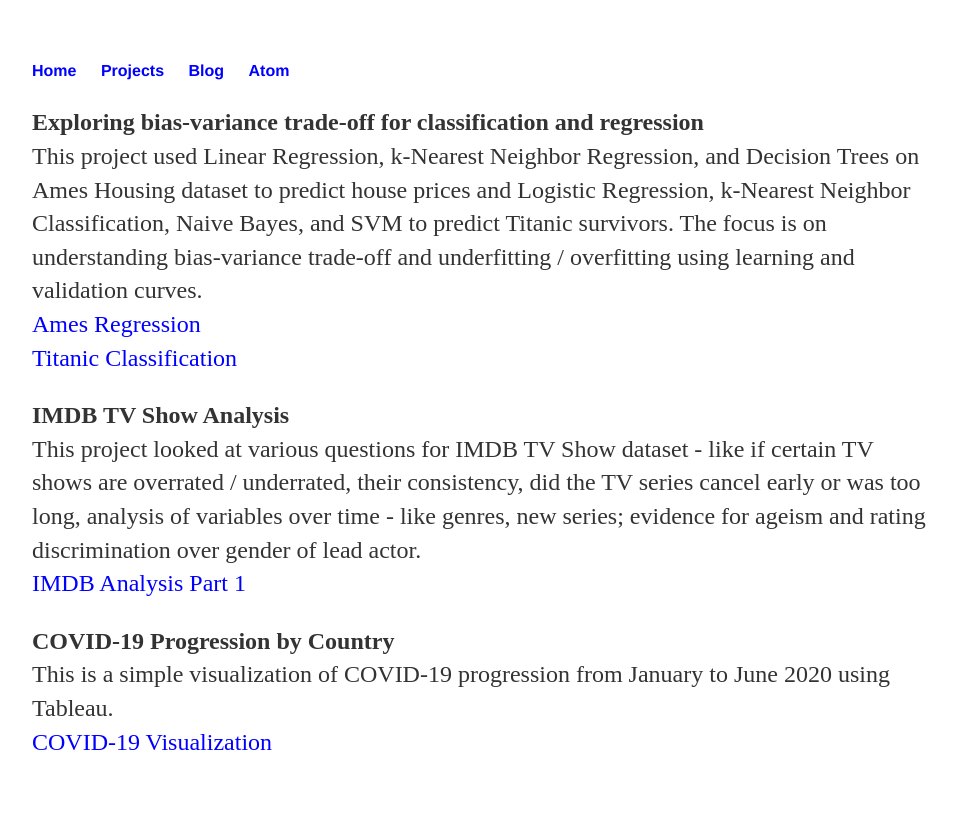
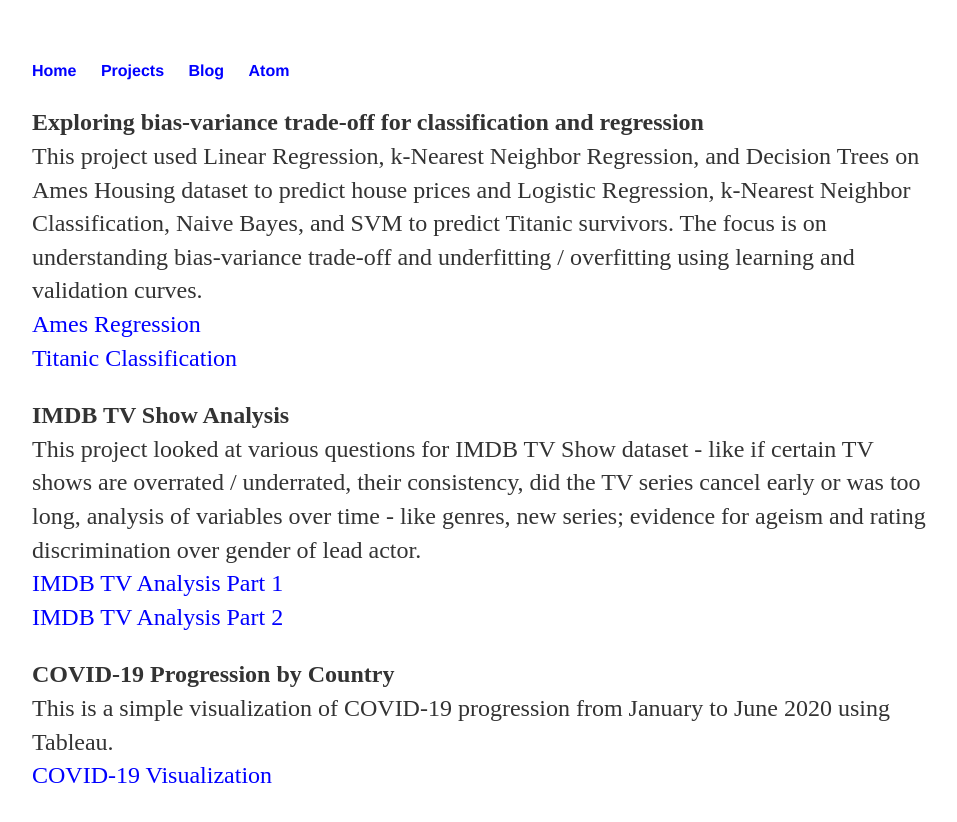
Before and after one commit to sabnanih/sabnanih.github.io, a Jekyll site: the page built from projects/index.md, in a window 1280 px wide. Shown: the top 822 px of the page, without its empty margins (160-1117 px from the left). Built offline with Jekyll 4.4.1, drawn with Linux system fonts in a browser that asks for light colours.

Commit message:
add missed images and update projects

```diff
--- a/projects/index.md
+++ b/projects/index.md
@@ -21,7 +21,8 @@ This project used Linear Regression, k-Nearest Neighbor Regression, and Decision
 
 **IMDB TV Show Analysis**
 This project looked at various questions for IMDB TV Show dataset - like if certain TV shows are overrated / underrated, their consistency, did the TV series cancel early or was too long, analysis of variables over time - like genres, new series; evidence for ageism and rating discrimination over gender of lead actor.
-<a href="/blog/2020/05/25/IMDB-TV-Show-Analysis" target="_blank" rel="nofollow">IMDB Analysis Part 1</a>
+<a href="/blog/2020/05/25/IMDB-TV-Show-Analysis" target="_blank" rel="nofollow">IMDB TV Analysis Part 1</a>
+<a href="/blog/2020/06/26/IMDB-TV-Show-Analysis-Part2" target="_blank" rel="nofollow">IMDB TV Analysis Part 2</a>
 
 **COVID-19 Progression by Country**
 This is a simple visualization of COVID-19 progression from January to June 2020 using Tableau.
```
Also changed, not shown: images/fig2.2a.png (added), images/fig2.2b.png (added).
